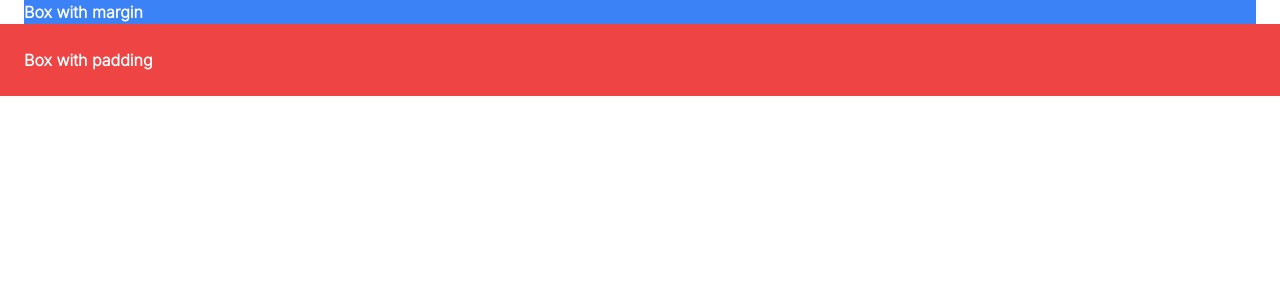
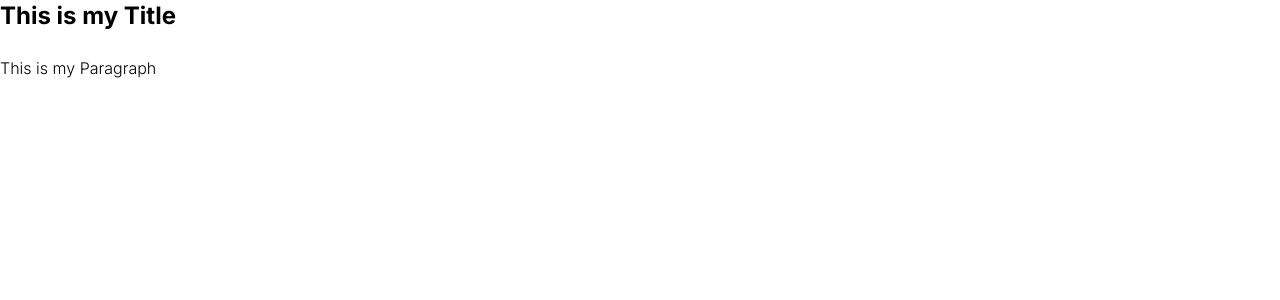
Before and after one commit to PuneetSivananda/ytube-projects, a Next.js app: page / in a window 1280 px wide. Shown: the top 300 px of the page. Built offline with nearby package versions, Linux system fonts and the light colour scheme.

Commit message:
feat: using margins

```diff
--- a/app/globals.css
+++ b/app/globals.css
@@ -1,4 +1,4 @@
-@import url('https://fonts.googleapis.com/css2?family=Inter:ital,wght@0,200;0,300;1,100&display=swap');
+@import url('https://fonts.googleapis.com/css2?family=Inter:ital,wght@0,200;0,300;0,700;0,900;1,100&display=swap');
 
 @tailwind base;
 @tailwind components;
--- a/app/page.tsx
+++ b/app/page.tsx
@@ -5,11 +5,9 @@ import styles from './page.module.css'
 
 export default function Home() {
   return <div>
-    <div className='mx-4 bg-blue-500 text-white font-bold'>
-      Box with margin
-    </div>
-    <div className='p-4 bg-red-500 text-white font-bold'>
-      Box with padding
-    </div>
+    <h1 className='mb-4 text-2xl font-bold'>This is my Title</h1>
+    <p>
+      This is my Paragraph
+    </p>
   </div>
 }
```
